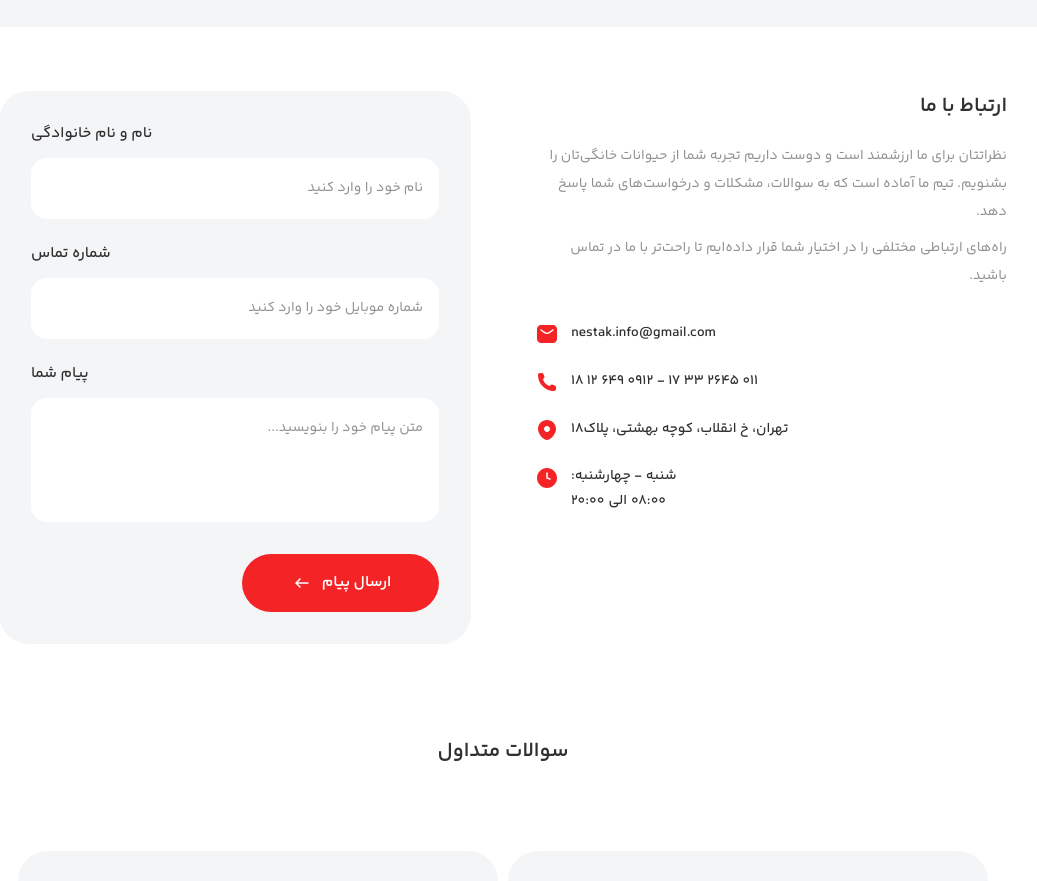
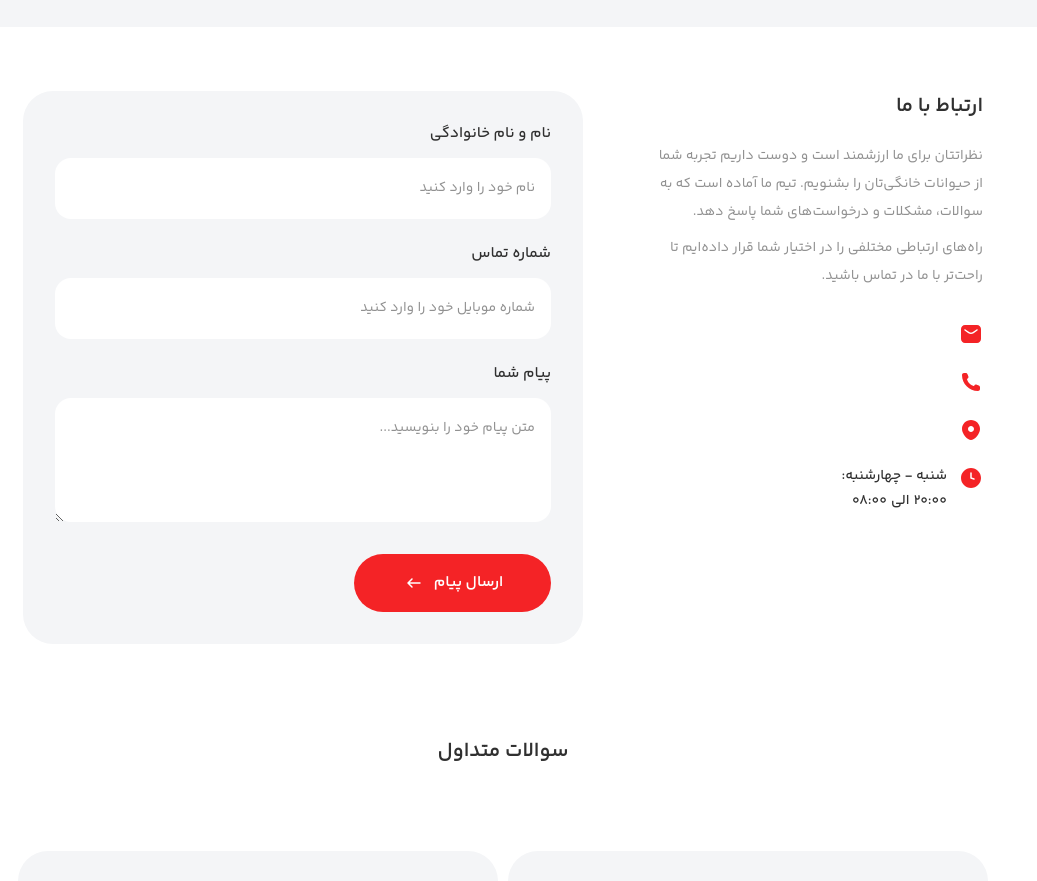
Before and after one commit to ali3529/nestak, a Next.js app: page / in a window 1280 px wide. Shown: the part 1831-2712 px from the top of the page, without its empty margins (137-1174 px from the left). Built offline with nearby package versions, Linux system fonts and the light colour scheme; no server answers; grey boxes are pictures that could not be loaded.

Commit message:
Some Change

```diff
--- a/src/app/landing/components/ContactSection.tsx
+++ b/src/app/landing/components/ContactSection.tsx
@@ -1,3 +1,4 @@
+"use client";
 /* eslint-disable @next/next/no-img-element */
 
 import { Button } from "@/components/Button";
@@ -14,10 +15,10 @@ export default function ContactSection({ email, phone, address }: ContactSection
   const defaultAddress = "تهران، خ انقلاب، کوچه بهشتی، پلاک۱۸";
   return (
     <section className="w-full py-16">
-      <div className="mx-auto max-w-[1200px] px-4 sm:px-8 lg:px-24">
-        <div className="flex flex-col-reverse lg:flex-row gap-8 lg:gap-16 items-start">
+      <div className="px-6 md:px-12 lg:px-40">
+        <div className="flex flex-col lg:flex-row gap-12 lg:gap-16 items-start">
           {/* Right column: copy + contact info */}
-          <div className="flex-1 w-full lg:max-w-xl">
+          <div className="flex-1 max-w-xl">
             <h2 className="font-IRANYekanXVF font-semibold text-[20.5px] text-[#303030] mb-5 text-right">
               ارتباط با ما
             </h2>
@@ -31,51 +32,45 @@ export default function ContactSection({ email, phone, address }: ContactSection
               با ما در تماس باشید.
             </p>
 
-            <div className="flex flex-col items-end gap-6 text-[#303030] text-[14px]">
-              <div className="flex flex-row-reverse items-center gap-3">
+            <div className="flex flex-col items-start gap-6 text-[#303030] text-[14px]">
+              <div className="flex items-center justify-end gap-3">
                 <img
                   src="/Icons/solid/mail.svg"
                   alt="ایمیل"
                   className="size-6"
                 />
-                <p className="font-IRANYekanXVF font-medium" dir="ltr">
-                  {email || defaultEmail}
-                </p>
+                <p className="font-IRANYekanXVF font-medium">{email}</p>
               </div>
 
-              <div className="flex flex-row-reverse items-center gap-3">
+              <div className="flex items-center justify-end gap-3">
                 <img
                   src="/Icons/solid/call.svg"
                   alt="تلفن"
                   className="size-6"
                 />
-                <p className="font-IRANYekanXVF font-medium" dir="ltr">
-                  {phone || defaultPhone}
-                </p>
+                <p className="font-IRANYekanXVF font-medium">{phone}</p>
               </div>
 
-              <div className="flex flex-row-reverse items-center gap-3">
+              <div className="flex items-center justify-end gap-3">
                 <img
                   src="/Icons/solid/location.svg"
                   alt="آدرس"
                   className="size-6"
                 />
-                <p className="font-IRANYekanXVF font-medium text-right">
-                  {address || defaultAddress}
-                </p>
+                <p className="font-IRANYekanXVF font-medium">{address}</p>
               </div>
 
-              <div className="flex flex-row-reverse items-start gap-3">
+              <div className="flex items-start justify-end gap-3">
                 <img
                   src="/Icons/solid/clock-circle.svg"
                   alt="ساعت کاری"
                   className="size-6"
                 />
-                <div className="flex flex-col items-end gap-1">
+                <div className="flex flex-col items-start gap-1 ">
                   <p className="font-IRANYekanXVF font-medium">
                     شنبه - چهارشنبه:
                   </p>
-                  <div className="flex flex-row-reverse items-center gap-1 font-IRANYekanXVF font-medium">
+                  <div className="flex items-center gap-1 font-IRANYekanXVF font-medium">
                     <span>۲۰:۰۰</span>
                     <span>الی</span>
                     <span>۰۸:۰۰</span>
@@ -86,47 +81,47 @@ export default function ContactSection({ email, phone, address }: ContactSection
           </div>
 
           {/* Left column: form card */}
-          <div className="w-full lg:flex-1 lg:max-w-[560px]">
-            <div className="bg-[#F4F5F7] rounded-[30px] p-6 sm:p-8 flex flex-col gap-6 sm:gap-8">
+          <div className="w-full lg:max-w-[560px]">
+            <div className="bg-[#F4F5F7] rounded-[30px] p-6 md:p-8 flex flex-col gap-8">
               <div className="flex flex-col gap-6">
                 {/* Name */}
-                <div className="flex flex-col items-end gap-3">
+                <div className="flex flex-col items-start gap-3">
                   <label className="font-IRANYekanXVF font-medium text-[15.25px] text-[#303030]">
                     نام و نام خانوادگی
                   </label>
                   <input
                     type="text"
                     placeholder="نام خود را وارد کنید"
-                    className="w-full bg-white rounded-2xl py-5 px-4 text-right font-IRANYekanXVF placeholder:text-[#919191] text-[14px] outline-none focus:outline-none"
+                    className="w-full bg-white rounded-2xl py-5 px-4 text-right font-IRANYekanXVF placeholder:text-[#919191] text-[14px] outline-none"
                   />
                 </div>
 
                 {/* Phone */}
-                <div className="flex flex-col items-end gap-3">
+                <div className="flex flex-col items-start gap-3">
                   <label className="font-IRANYekanXVF font-medium text-[15.25px] text-[#303030]">
                     شماره تماس
                   </label>
                   <input
                     type="tel"
                     placeholder="شماره موبایل خود را وارد کنید"
-                    className="w-full bg-white rounded-2xl py-5 px-4 text-right font-IRANYekanXVF placeholder:text-[#919191] text-[14px] outline-none focus:outline-none"
+                    className="w-full bg-white rounded-2xl py-5 px-4 text-right font-IRANYekanXVF placeholder:text-[#919191] text-[14px] outline-none"
                   />
                 </div>
 
                 {/* Message */}
-                <div className="flex flex-col items-end gap-3">
+                <div className="flex flex-col items-start gap-3">
                   <label className="font-IRANYekanXVF font-medium text-[15.25px] text-[#303030]">
                     پیام شما
                   </label>
                   <textarea
                     rows={4}
                     placeholder="متن پیام خود را بنویسید..."
-                    className="w-full bg-white rounded-2xl py-5 px-4 text-right font-IRANYekanXVF placeholder:text-[#919191] text-[14px] outline-none focus:outline-none resize-none"
+                    className="w-full bg-white rounded-2xl py-5 px-4 text-right font-IRANYekanXVF placeholder:text-[#919191] text-[14px] outline-none"
                   />
                 </div>
               </div>
 
-              <div className="flex justify-center sm:justify-start">
+              <div className="flex justify-start">
                 <Button
                   title="ارسال پیام"
                   endIcon={
```
